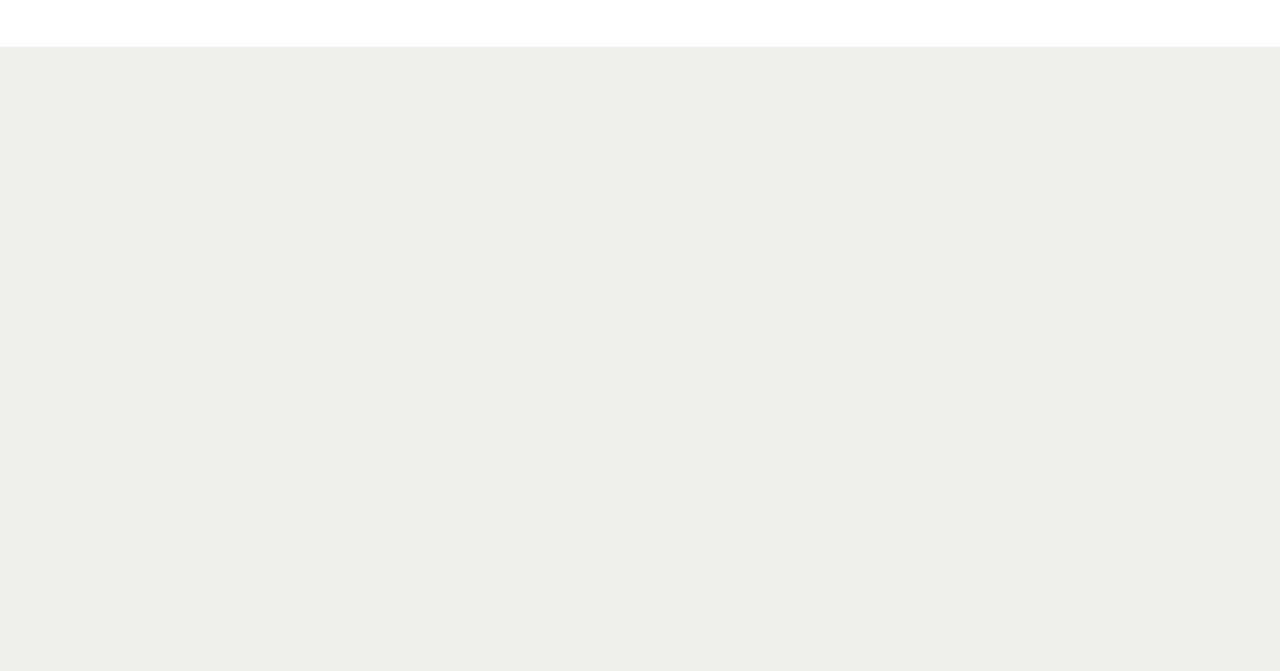
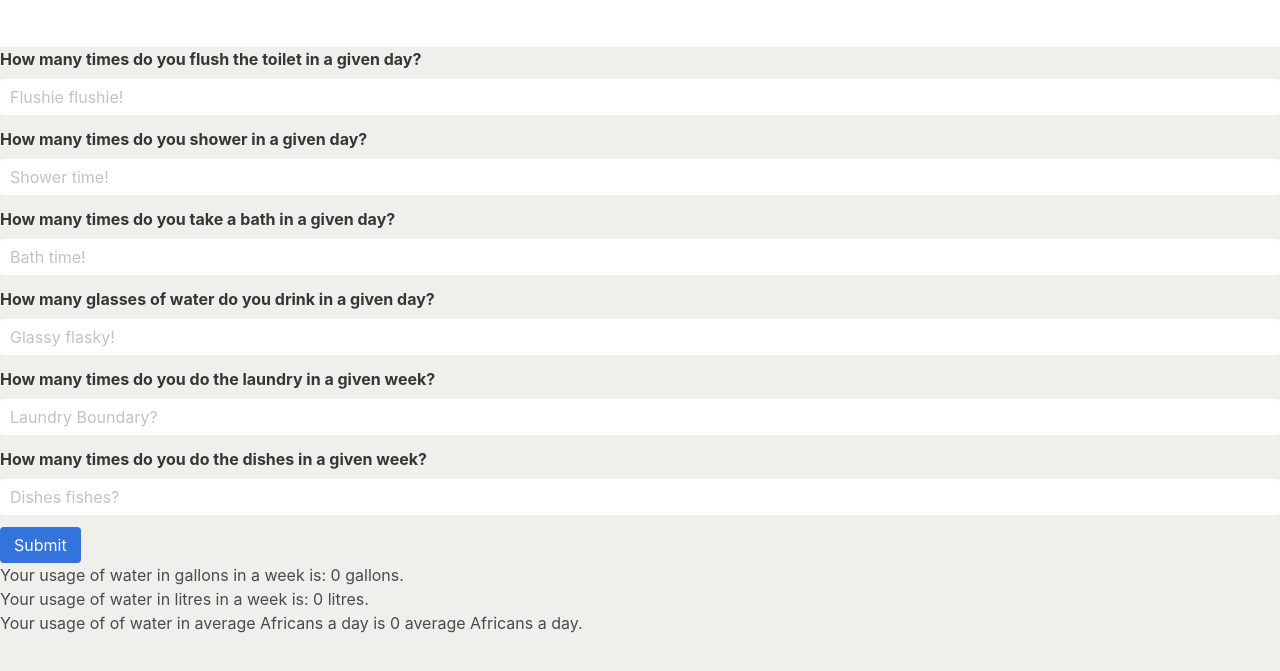
Before and after one commit to team-big-o/team-big-o.github.io, a website: page calculator.html in a window 1280 px wide. Shown: the part 81-752 px from the top of the page. Drawn offline with Linux system fonts and the light colour scheme.

Commit message:
calc js modified

```diff
--- a/assets/js/script.js
+++ b/assets/js/script.js
@@ -1,5 +1,5 @@
 window.onload = function(){
-    document.getElementById("burger").addEventListener( 'click', changeClass);
+    document.getElementById("burger").addEventListener('click', changeClass);
 }
 
 function changeClass() {
--- a/assets/js/water-calc.js
+++ b/assets/js/water-calc.js
@@ -1,3 +1,7 @@
+
+window.onload = function(){
+  document.getElementById("calc-submit").addEventListener('click', updateAnswer());
+}
 /*Calculate daily water usage in gallons given:
 Toilet flushes in a day (1.5 gallon times flushes)
 Total time spent showering in a day (2.5 gallons per minute, times minutes)
@@ -26,5 +30,21 @@ function calculateWeeklyUsageLitres(flushes, shower, bath, water, laundry, dish)
 //Calculate how many times more water you use as opposed to an average African.
 //The average African uses 35 litres, or 9.246051 gallons of water a day
 function compareToAfrica(weeklyUsageGallons) {
-  return weeklyUsageGallons / (9.246051*7)
+  return weeklyUsageGallons / (9.246051*7);
 }
+
+function updateAnswer () {
+  var flushes = document.getElementById('toilets').value;
+  var shower = document.getElementById('showers').value;
+  var bath = document.getElementById('baths').value;
+  var water = document.getElementById('glasses').value;
+  var laundry = document.getElementById('laundry').value;
+  var dish = document.getElementById('dishes').value;
+  var gallons = calculateWeeklyUsageGallons (flushes, shower, bath, water, laundry, dish);
+  var litres = calculateWeeklyUsageLitres (flushes, shower, bath, water, laundry, dish);
+  var africa = compareToAfrica(calculateWeeklyUsageGallons (flushes, shower, bath, water, laundry, dish));
+  console.log (africa);
+  document.getElementById("gallons").innerHTML="<p> Your usage of water in gallons in a week is: "+gallons+" gallons. </p>";
+  document.getElementById("litres").innerHTML="<p> Your usage of water in litres in a week is: "+litres+" litres. </p>";
+  document.getElementById("africa").innerHTML="<p> Your usage of of water in average Africans a day is "+africa+" average Africans a day. </p>";
+}
--- a/calculator.html
+++ b/calculator.html
@@ -36,7 +36,59 @@
                 </div>
             </div>
     </nav>
+    <div class="field">
+        <label class="label">How many times do you flush the toilet in a given day?</label>
+        <div class="control">
+            <input id="toilets" class="input" type="text" placeholder="Flushie flushie!">
+        </div>
+    </div>
+    <div class="field">
+        <label class="label">How many times do you shower in a given day?</label>
+        <div class="control">
+            <input id="showers" class="input" type="text" placeholder="Shower time!">
+        </div>
+    </div>
+    <div class="field">
+        <label class="label">How many times do you take a bath in a given day?</label>
+        <div class="control">
+            <input id="baths" class="input" type="text" placeholder="Bath time!">
+        </div>
+    </div>
+    <div class="field">
+        <label class="label">How many glasses of water do you drink in a given day?</label>
+        <div class="control">
+            <input id="glasses" class="input" type="text" placeholder="Glassy flasky!">
+        </div>
+    </div>
+    <div class="field">
+        <label class="label">How many times do you do the laundry in a given week?</label>
+        <div class="control">
+            <input id="laundry" class="input" type="text" placeholder="Laundry Boundary?">
+        </div>
+    </div>
+    <div class="field">
+        <label class="label">How many times do you do the dishes in a given week?</label>
+        <div class="control">
+            <input id="dishes" class="input" type="text" placeholder="Dishes fishes?">
+        </div>
+    </div>
+    <div class="control">
+        <button id="calc-submit" class="button is-link">Submit</button>
+    </div>
+
+    <div id="gallons">
+
+    </div>
+    <div id="litres">
+
+    </div>
+    <div id="africa">
+
+    </div>
+
+
     <script defer src="https://use.fontawesome.com/releases/v5.3.1/js/all.js"></script>
     <script src="assets/js/script.js"></script>
+    <script src="assets/js/water-calc.js"></script>
 </body>
 </html>
```
Also changed, not shown: games.html (+1 -1 lines).
